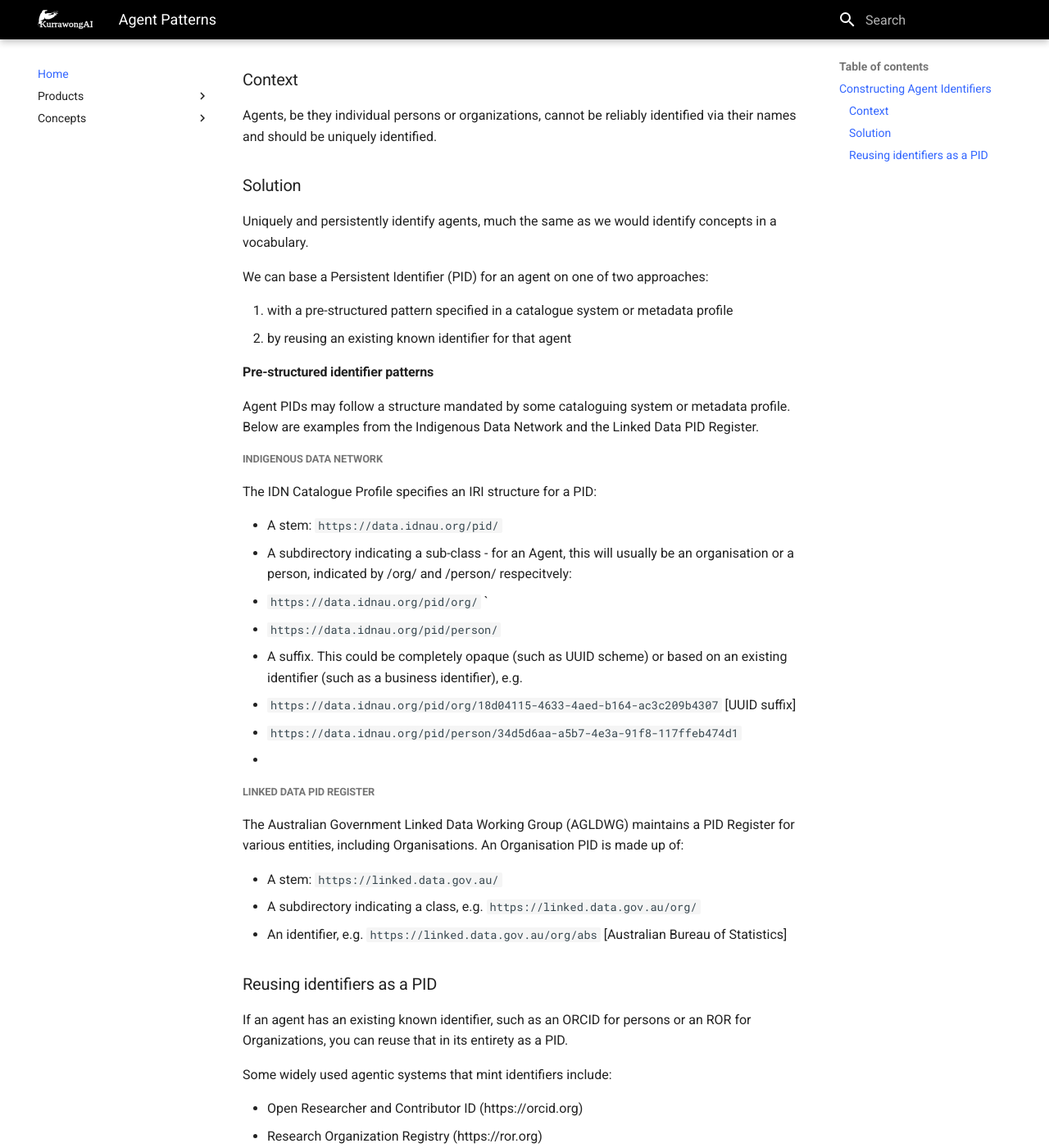
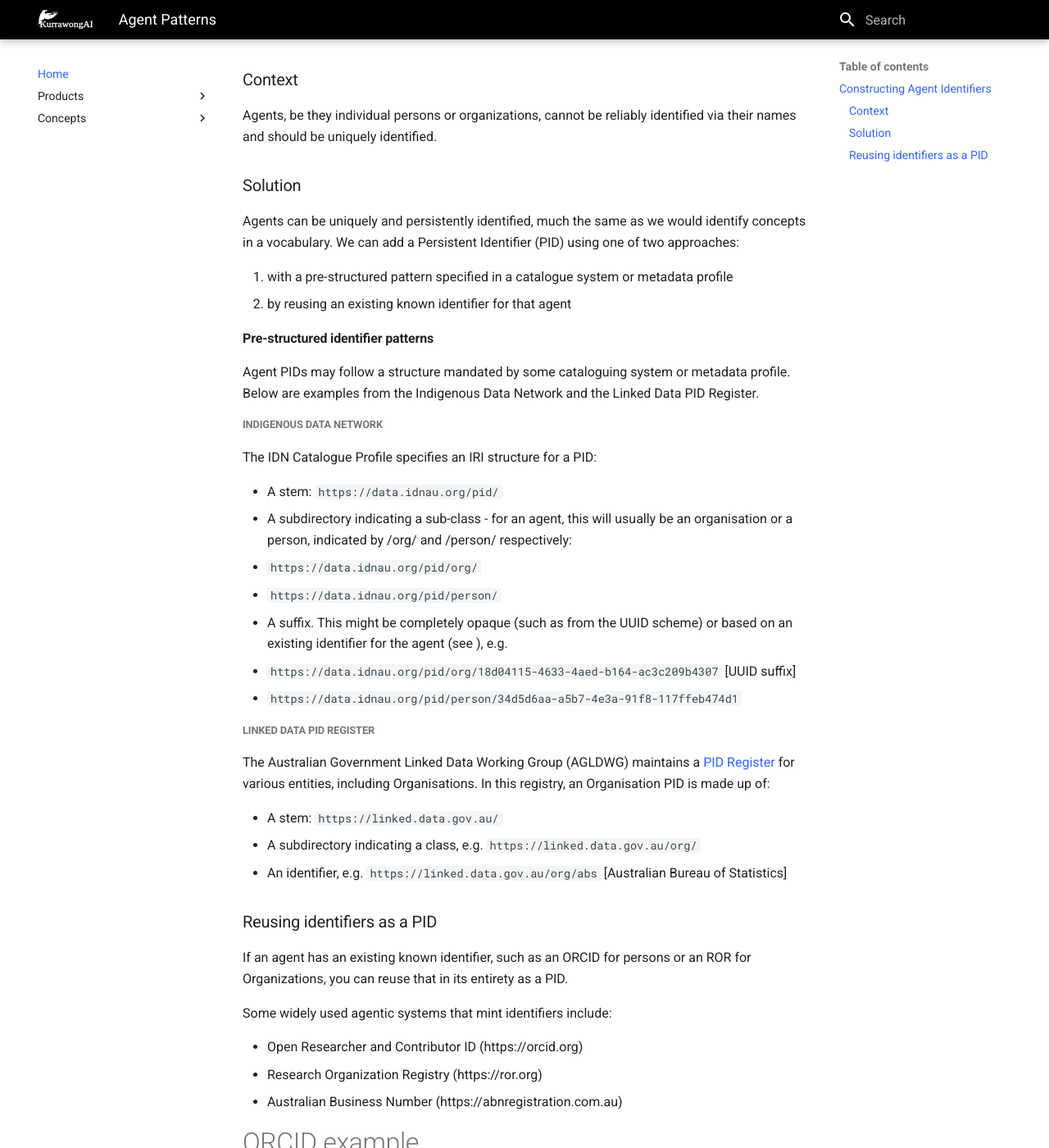
Before and after one commit to Kurrawong/docs, an MkDocs documentation site: the page built from docs/concepts/agents/patterns.md, in a window 1280 px wide and 1400 px high, scrolled down 624 px. Shown: the whole window at 82% size. Built offline with MkDocs 1.6.1 and Material for MkDocs 9.7.7, drawn with Linux system fonts in a browser that asks for light colours; some of the changed text lies outside the part shown.

Commit message:
Merge remote-tracking branch 'origin/main'

````diff
--- a/docs/concepts/agents/patterns.md
+++ b/docs/concepts/agents/patterns.md
@@ -27,9 +27,7 @@
 
 ### Solution
 
-Uniquely and persistently identify agents, much the same as we would identify concepts in a vocabulary.
-
-We can base a Persistent Identifier (PID) for an agent on one of two approaches:
+Agents can be uniquely and persistently identified, much the same as we would identify concepts in a vocabulary. We can add a Persistent Identifier (PID) using one of two approaches:
 
 1. with a pre-structured pattern specified in a catalogue system or metadata profile
 2. by reusing an existing known identifier for that agent
@@ -42,16 +40,15 @@
 The IDN Catalogue Profile specifies an IRI structure for a PID:
 
 * A stem: `https://data.idnau.org/pid/`
-* A subdirectory indicating a sub-class - for an Agent, this will usually be an organisation or a person, indicated by /org/ and /person/ respecitvely:
- - `https://data.idnau.org/pid/org/` `
+* A subdirectory indicating a sub-class - for an agent, this will usually be an organisation or a person, indicated by /org/ and /person/ respectively:
+ - `https://data.idnau.org/pid/org/`
  - `https://data.idnau.org/pid/person/`
-* A suffix. This could be completely opaque (such as UUID scheme) or based on an existing identifier (such as a business identifier), e.g.
+* A suffix. This might be completely opaque (such as from the UUID scheme) or based on an existing identifier for the agent (see [](#pid-suffix-for-a-pre-structured-identifier)), e.g.
  - `https://data.idnau.org/pid/org/18d04115-4633-4aed-b164-ac3c209b4307` [UUID suffix]
  - `https://data.idnau.org/pid/person/34d5d6aa-a5b7-4e3a-91f8-117ffeb474d1`
- -
 
 ##### Linked Data PID Register
-The Australian Government Linked Data Working Group (AGLDWG) maintains a PID Register for various entities, including Organisations. An Organisation PID is made up of:
+The Australian Government Linked Data Working Group (AGLDWG) maintains a [PID Register](https://catalogue.linked.data.gov.au) for various entities, including Organisations. In this registry, an Organisation PID is made up of:
 
 * A stem: `https://linked.data.gov.au/`
 * A subdirectory indicating a class, e.g. `https://linked.data.gov.au/org/`
@@ -75,21 +72,18 @@
 PREFIX dcat: <http://www.w3.org/ns/dcat#>
 PREFIX id: <http://id.loc.gov/vocabulary/identifiers/>
 PREFIX sdo: <https://schema.org/>
-PREFIX xsd: <http://www.w3.org/2001/XMLSchema#>
 
 <https://orcid.org/0000-0001-5640-3202>
     a sdo:Person ;
-    sdo:honorificTitle "Mr" ;
     dcat:qualifiedRelation [
     dcat:hadRole aarr:memberOf ;
     sdo:agent <https://data.idnau.org/pid/org/dewr>
     ] ;
     sdo:name "Les Kneebone" ;
-    sdo:identifier "68334089512"^^id:ausbn ;
     sdo:identifier "https://orcid.org/0000-0001-5640-3202"^^id:orcid ;
 .
 ```
-In the ORCID example, an ORCID has been used as the IRI. Additionally, the ORCID has been optionally been added as sdo:identifier, as has an Australian Business Number.
+In this example, an ORCID has been used as the IRI. Additionally, the ORCID has optionally been added as sdo:identifier.
 
 * ROR example
 
@@ -110,7 +104,7 @@
 
 In the ROR example, and ROR ID has been used as the IRI. Additionally, an ID from both https://ror.org and https://isni.oclc.org is also expressed as sdo:identifier.
 
-### PID Suffix for a Pre-structured identifier
+### PID Suffix for a Pre-structured Identifier
 
 If using a Pre-structured identifier patter, there may be options for minting a suffix. You might use:
 
@@ -154,15 +148,13 @@
 
 _how do we describe the relationship between agents?_
 
-**dcat:hadRole approach**
-
 A relationship between agents may be expressed using a `dcat:qualifiedRelationship` pattern.
 
 !!! note
 
-    The DCAT profile includes patterns for qualified relationships dasets and agents and datasets and other resources, but does not explicitiy state a pattern for qualified relationships between agents and agents. The pattern in this section follows the DCAT approach with some customaisation.
+    The DCAT profile includes patterns for qualified relationships between dasets and agents, and between datasets and other resources, but DCAT does not explicitiy state a pattern for qualified relationships between agents and agents. The the agent to agent pattern in this section follows the DCAT approach with some customaisation.
 
-To express a relationship between agents, the dcat:qualifiedRelationship property is refined with `dcat:hadRole` and a concept from the [Agent to Agent Relationship Roles](https://data.idnau.org/pid/vocab/aarr) vocabulary. The object of the statement is expressed as an sdo:Agent.
+To express a relationship between agents, the `dcat:qualifiedRelationship` property is refined with `dcat:hadRole` and a concept from the [Agent to Agent Relationship Roles](https://data.idnau.org/pid/vocab/aarr) vocabulary. The object of the statement is expressed as an sdo:sgent.
 
 * Example: Organisation to Organisation relations
 
@@ -242,6 +234,14 @@
 PREFIX sdo: <https://schema.org/>
 PREFIX xsd: <http://www.w3.org/2001/XMLSchema#>
 
+# Research Organization Registry (ROR) example:
+
+<https://linked.data.gov.au/org/und>
+    a sdo:Organization ;
+    sdo:name "University of Notre Dame" ;
+    sdo:identifier "https://ror.org/02stey378"^^id:ror ;
+.
+
 # Australian Business Number example:
 
 <https://data.idnau.org/pid/org/28-221-722-606>
@@ -258,6 +258,14 @@
     sdo:name "Australian Research Data Commons Limited" ;
 .
 
+# Australian Registered Body Number (ARBN) example
+
+<https://www.wikidata.org/wiki/Q781374>
+    a sdo:Organization ;
+    sdo:identifier "007498482"^^id:ausrn ;
+    sdo:name "Australian Conservation Foundation" ;
+.
+
 # ORCID example
 
 <https://data.idnau.org/pid/person/6b196829-bdf7-44d0-9372-e81b787e8030>
@@ -266,13 +274,7 @@
     sdo:identifier "https://orcid.org/0000-0002-9629-2516"^^id:orcid ;
 .
 
-# Research Organization Registry (ROR) example:
 
-<https://linked.data.gov.au/org/und>
-    a sdo:Organization ;
-    sdo:name "University of Notre Dame" ;
-    sdo:identifier "https://ror.org/02stey378"^^id:ror ;
-.
 
 
 
````
